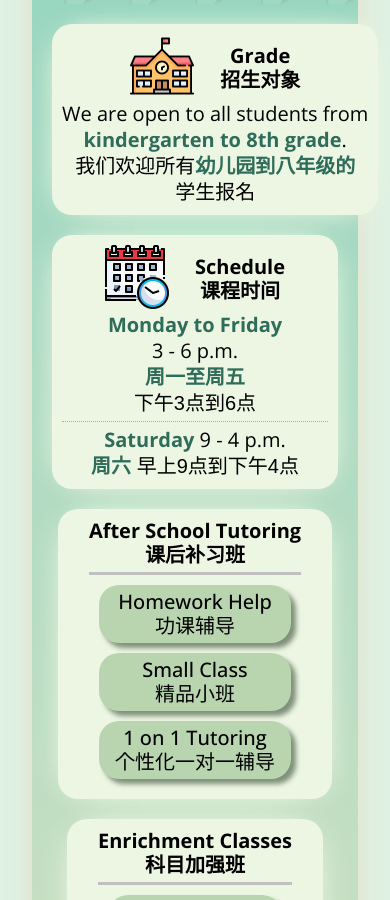
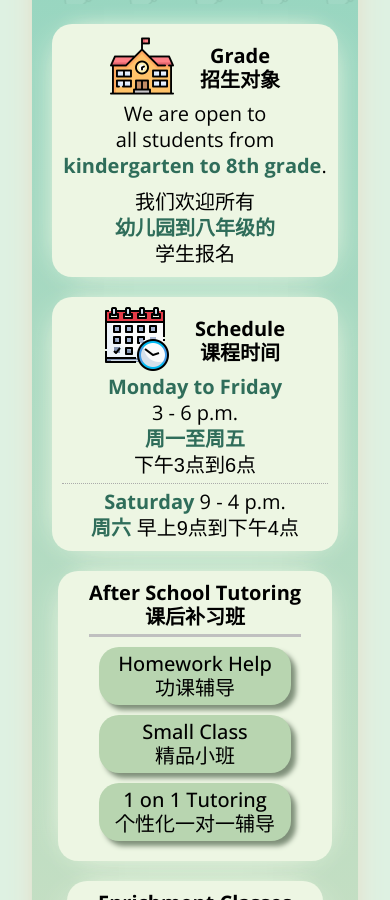
Before and after one commit to XLG123/acorn-house, a website built with webpack: page index.html in a window 390 px wide. Shown: the part 2394-3294 px from the top of the page. Built offline with nearby package versions, Linux system fonts and the light colour scheme; files whose address does not match are found by name.

Commit message:
programs container testing mobile view

```diff
--- a/index.html
+++ b/index.html
@@ -164,13 +164,14 @@
               </div>
               <div class="grade-text">
                 <div class="eng">
-                  <span class="regular-text"
-                    >We are open to all students from</span
-                  >
+                  <span class="regular-text">We are open to</span>
+                  <span class="regular-text next-line-rt">all students from</span>
                   <span class="highlight">kindergarten to 8th grade</span>.
                 </div>
                 <div class="chn">
-                  <span class="regular-text">我们欢迎所有</span><span class="highlight">幼儿园到八年级的</span><span class="regular-text">学生报名</span>
+                  <span class="regular-text next-line-rt">我们欢迎所有</span
+                  ><span class="highlight">幼儿园到八年级的</span
+                  ><span class="regular-text next-line-rt">学生报名</span>
                 </div>
               </div>
             </span>
--- a/src/styles/programs.scss
+++ b/src/styles/programs.scss
@@ -306,6 +306,18 @@
   }
 }
 
+@media (max-width: 450px) {
+  .grade-text {
+    .eng {
+      margin-bottom: 0.5em;
+    }
+  }
+
+  .next-line-rt {
+    display: block;
+  }
+}
+
 @media (max-width: 600px) {
   .weekday-schedule {
     border-bottom: 1px dotted #ababab;
```
Also changed, not shown: dist/main.css.
